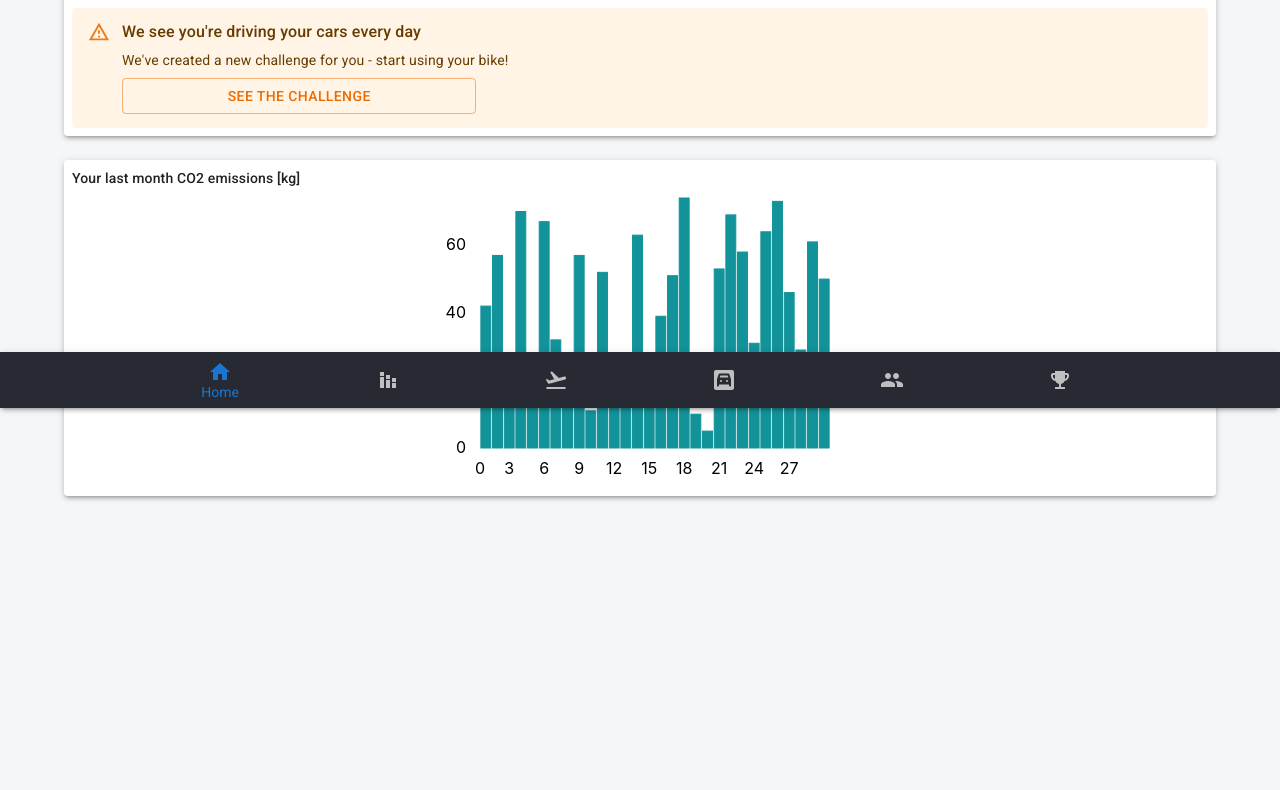
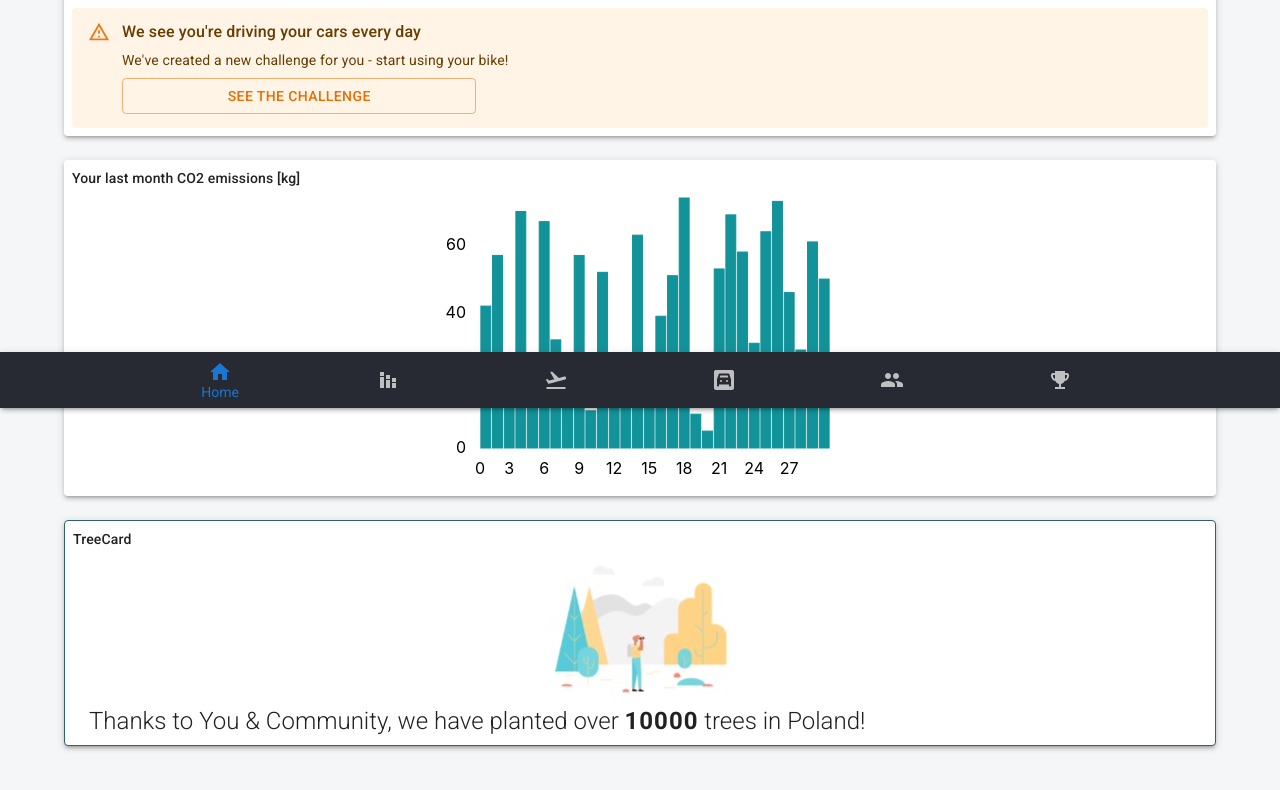
Before and after one commit to polszewsky/no-such-app, a React (Create React App) app: page /statistic in a window 1280 px wide. Shown: the part 392-1182 px from the top of the page. Before the commit the page ends 962 px from the top, so only its background shows below. Built offline with nearby package versions, Linux system fonts and the light colour scheme.

Commit message:
Tree statisticts planted

```diff
--- /dev/null
+++ b/src/pages/statistics/PlantedTreesStatistics.js
@@ -0,0 +1,58 @@
+import { CardMedia, Grid, Paper, Typography } from "@mui/material";
+import React from "react";
+import nature from "../../components/img/nature.jpg";
+
+export default function PlantedTreesStatistics() {
+  return (
+    <Grid
+      container
+      item
+      direction="row"
+      justifyContent="center"
+      alignItems="center"
+    >
+      <Grid item xs={12}>
+        <Paper
+          sx={{ padding: "0.5rem", border: "1px solid #2f6271" }}
+          elevation={3}
+        >
+          <Grid container item direction="row">
+            <Typography variant="body2" sx={{ fontWeight: 500 }}>
+              TreeCard
+            </Typography>
+          </Grid>
+          <Grid
+            container
+            item
+            direction="row"
+            justifyContent="center"
+            alignItems="center"
+          >
+            <Grid item xs={12}>
+              <CardMedia
+                component="img"
+                height="156"
+                image={nature}
+                alt="Paella dish"
+                sx={{ objectFit: "contain" }}
+              />
+            </Grid>
+            <Grid
+              item
+              xs={12}
+              sx={{ paddingLeft: "1rem", paddingRight: "1rem" }}
+            >
+              <Typography
+                variant="h5"
+                sx={{ textAlign: "justify", fontWeight: 300 }}
+              >
+                Thanks to You & Community, we have planted over{" "}
+                <b style={{ letterSpacing: "1px" }}>10000</b> trees in Poland!
+              </Typography>
+            </Grid>
+          </Grid>
+        </Paper>
+      </Grid>
+    </Grid>
+  );
+}
--- a/src/pages/statistics/StatisticPage.js
+++ b/src/pages/statistics/StatisticPage.js
@@ -3,6 +3,7 @@ import CarsStats from "./CarsStats";
 import LastMonthEmissions from "./LastMonthEmissions";
 import React from "react";
 import HomeStatistics from "./HomeStatistics";
+import PlantedTreesStatistics from "./PlantedTreesStatistics";
 
 export default function StatisticPage() {
   const [currentTab, setValue] = React.useState(0);
@@ -37,6 +38,7 @@ export default function StatisticPage() {
         <>
           <CarsStats />
           <LastMonthEmissions />
+          <PlantedTreesStatistics />
         </>
       )}
       {currentTab === 1 && <HomeStatistics />}
```
Also changed, not shown: src/components/img/nature.jpg (added).
